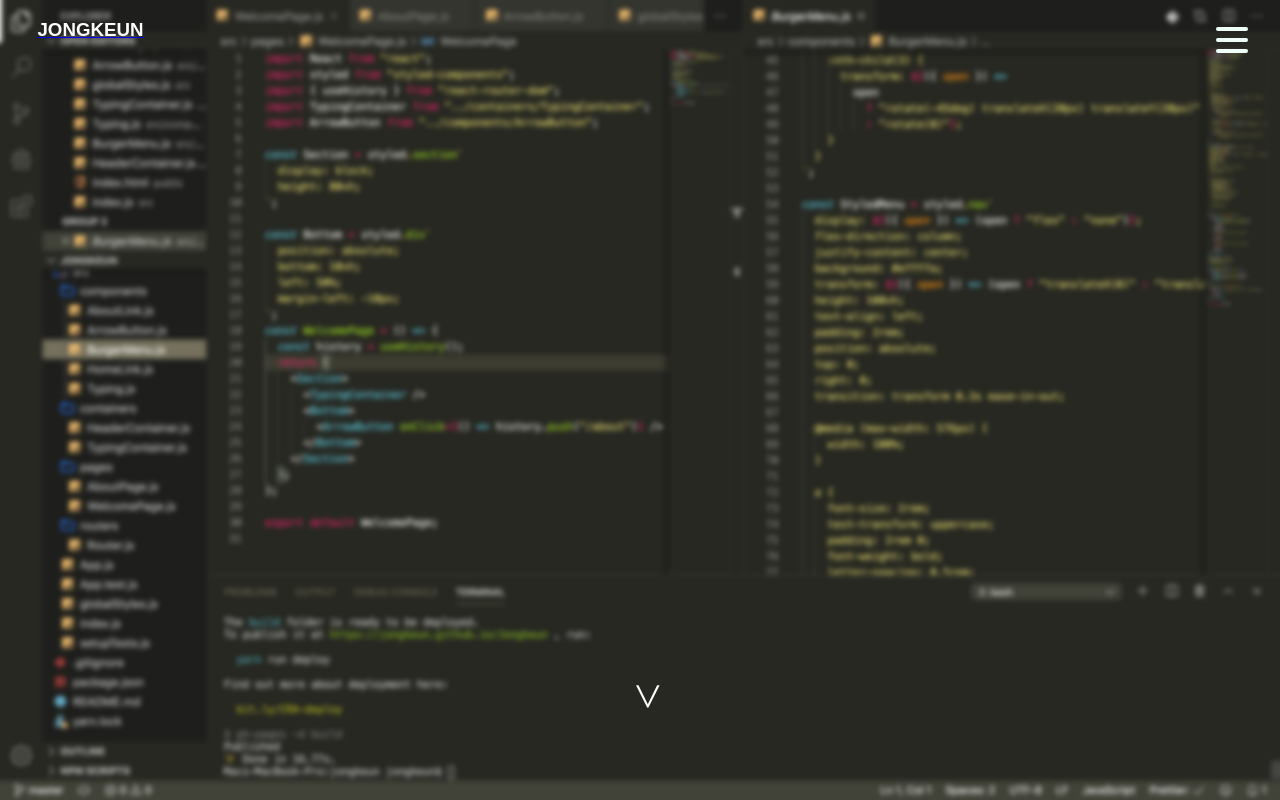
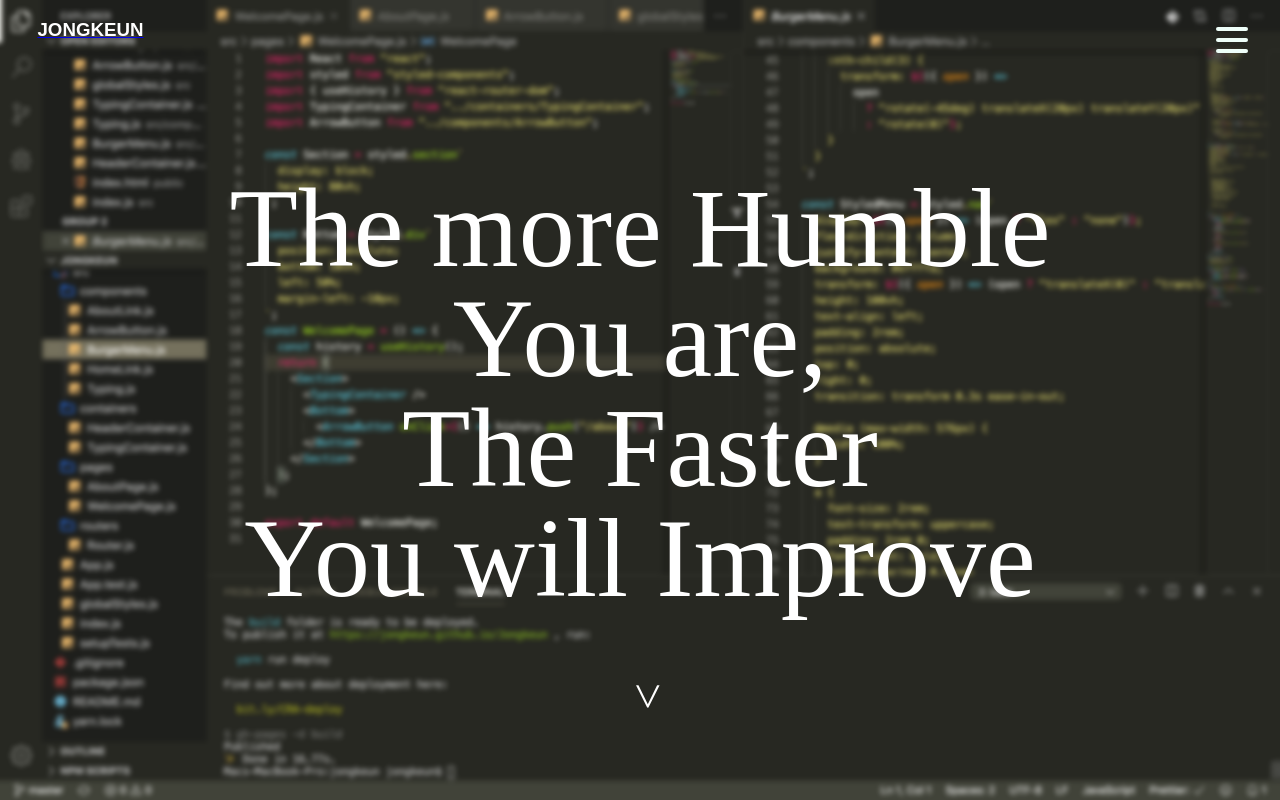
Before and after one commit to Jongkeun/Jongkeun, a React (Create React App) app: page /#/ in a window 1280 px wide. Built offline with nearby package versions, Linux system fonts and the light colour scheme.

Commit message:
changed main heading text and set to center

```diff
--- a/src/pages/WelcomePage.js
+++ b/src/pages/WelcomePage.js
@@ -10,10 +10,34 @@ const Bottom = styled.div`
   left: 50%;
   margin-left: -10px;
 `;
+
+const HeadingContainer = styled.div`
+  text-align: center;
+`;
+
+const Heading = styled.h1`
+  -webkit-font-smoothing: antialiased;
+  color: #fff;
+  display: inline-grid;
+  font-family: "Playfair Display";
+  font-size: 7em;
+  font-weight: 400;
+  letter-spacing: 0;
+  line-height: 110px;
+`;
+
 const WelcomePage = () => {
   const history = useHistory();
   return (
     <LayoutContainer welcome>
+      <HeadingContainer>
+        <Heading>
+          <span>The more Humble </span>
+          <span>You are, </span>
+          <span>The Faster </span>
+          <span>You will Improve</span>
+        </Heading>
+      </HeadingContainer>
       <Bottom>
         <ArrowButton onClick={() => history.push("/about")} />
       </Bottom>
```
